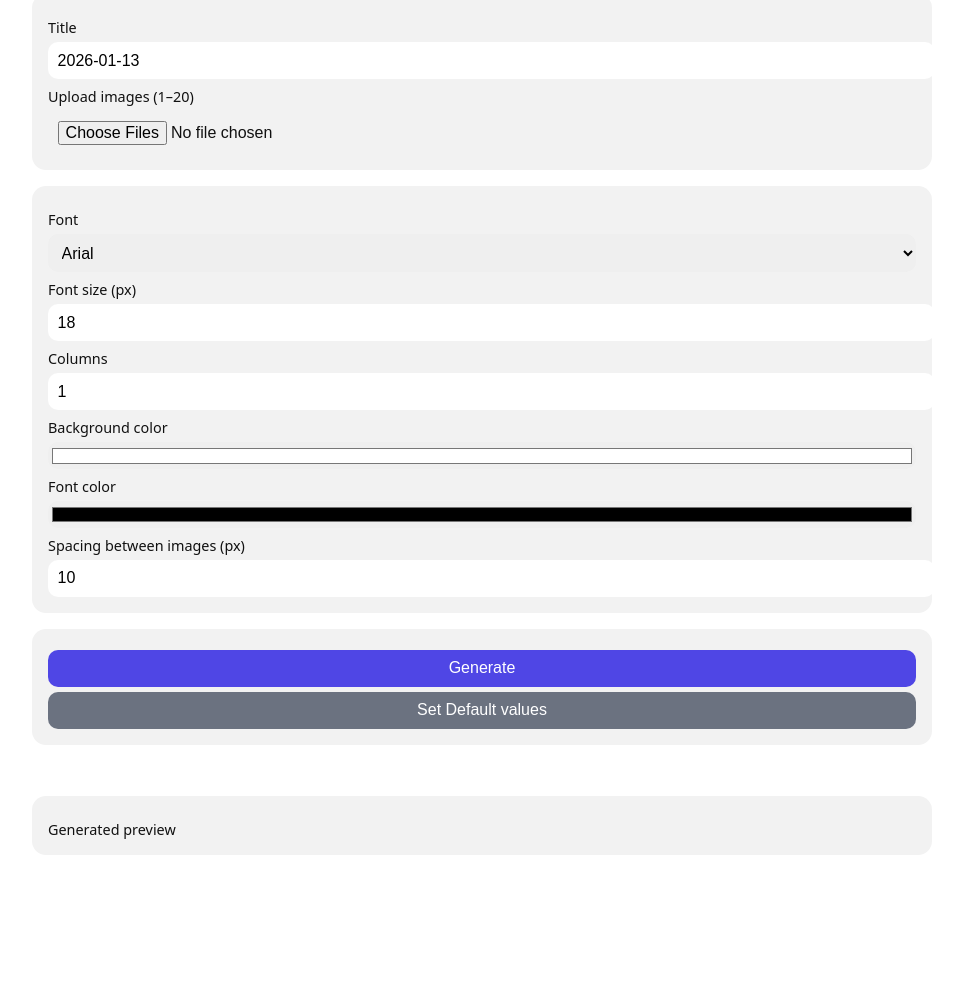
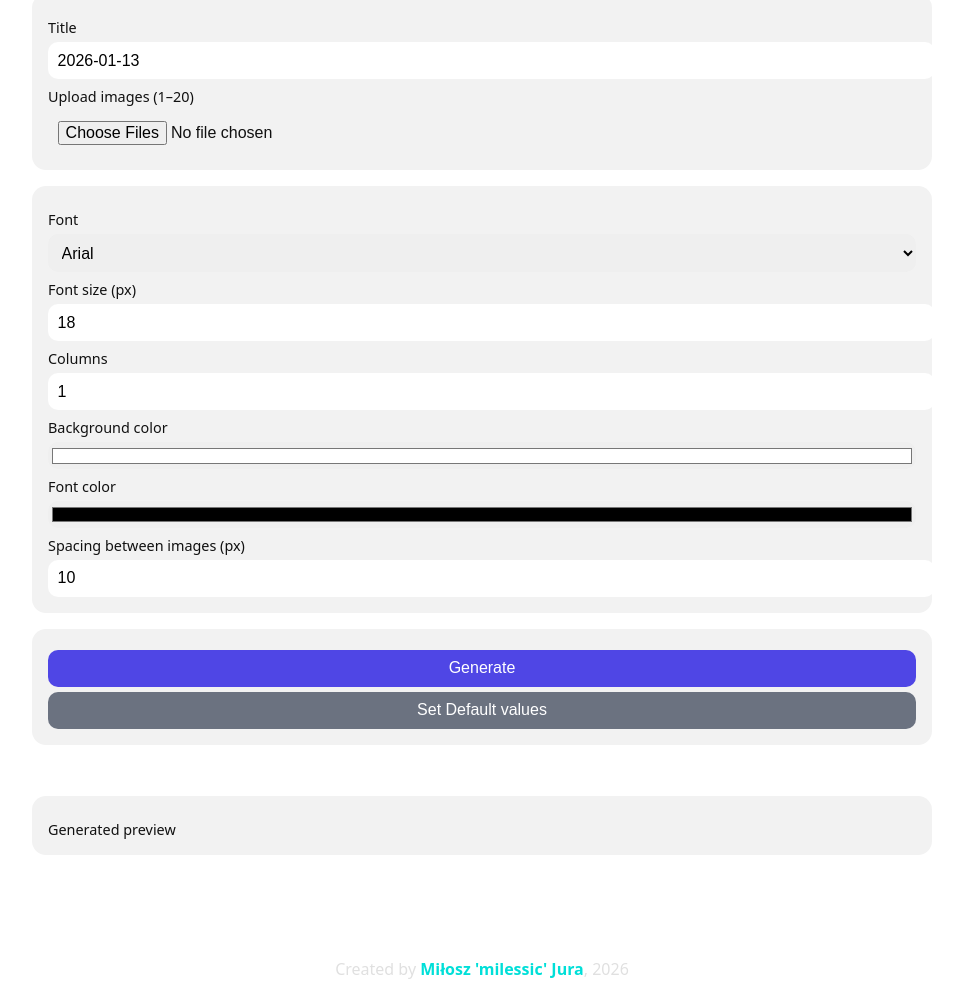
Before and after one commit to milessic/collage_generator, a plain HTML site: page index.html in a window 1280 px wide. Shown: the part 102-1102 px from the top of the page, without its empty margins (158-1121 px from the left). Before the commit the page ends 989 px from the top, so only its background shows below. Drawn offline with Linux system fonts and the light colour scheme.

Commit message:
Added footer

```diff
--- a/index.html
+++ b/index.html
@@ -103,6 +103,27 @@ button.danger { background: #dc2626; }
   .image-row { grid-template-columns: 1fr; }
   .image-row img { width: 100%; }
 }
+footer {
+    text-align: center;
+    padding: 20px;
+    background: rgba(255, 255, 255, 0.05);
+    color: #e0e0e0;
+    font-size: 1em;
+    margin-top: 50px;
+    border-top: 1px solid rgba(255, 255, 255, 0.1);
+}
+
+footer a {
+    color: #00dfd8;
+    text-decoration: none;
+    font-weight: bold;
+    transition: color 0.3s ease, transform 0.2s ease;
+}
+
+footer a:hover {
+    color: #007bff;
+    transform: scale(1.1);
+}
 </style>
 </head>
 
@@ -157,6 +178,9 @@ button.danger { background: #dc2626; }
 </div>
 
 </div>
+<footer>
+<span>Created by</span> <a href="https://mjportfolio.bieda.it/" target="_blank">Miłosz 'milessic' Jura</a><span id="year">, 2026</span>
+</footer>
 
 <script>
 	const defaults={font:"Arial",fontSize:18,columns:1,bgColor:"#ffffff",fontColor:"#000000",spacing:10};let files=[],descriptionsData=[];const state=JSON.parse(localStorage.getItem("collageSettings"))||defaults;function setInfo(e,t){infostate.textContent=e,infostate.className=t}function renderDescriptions(){descriptions.innerHTML="",files.forEach((e,t)=>{let a=document.createElement("div");a.className="image-row",a.innerHTML=`
```
